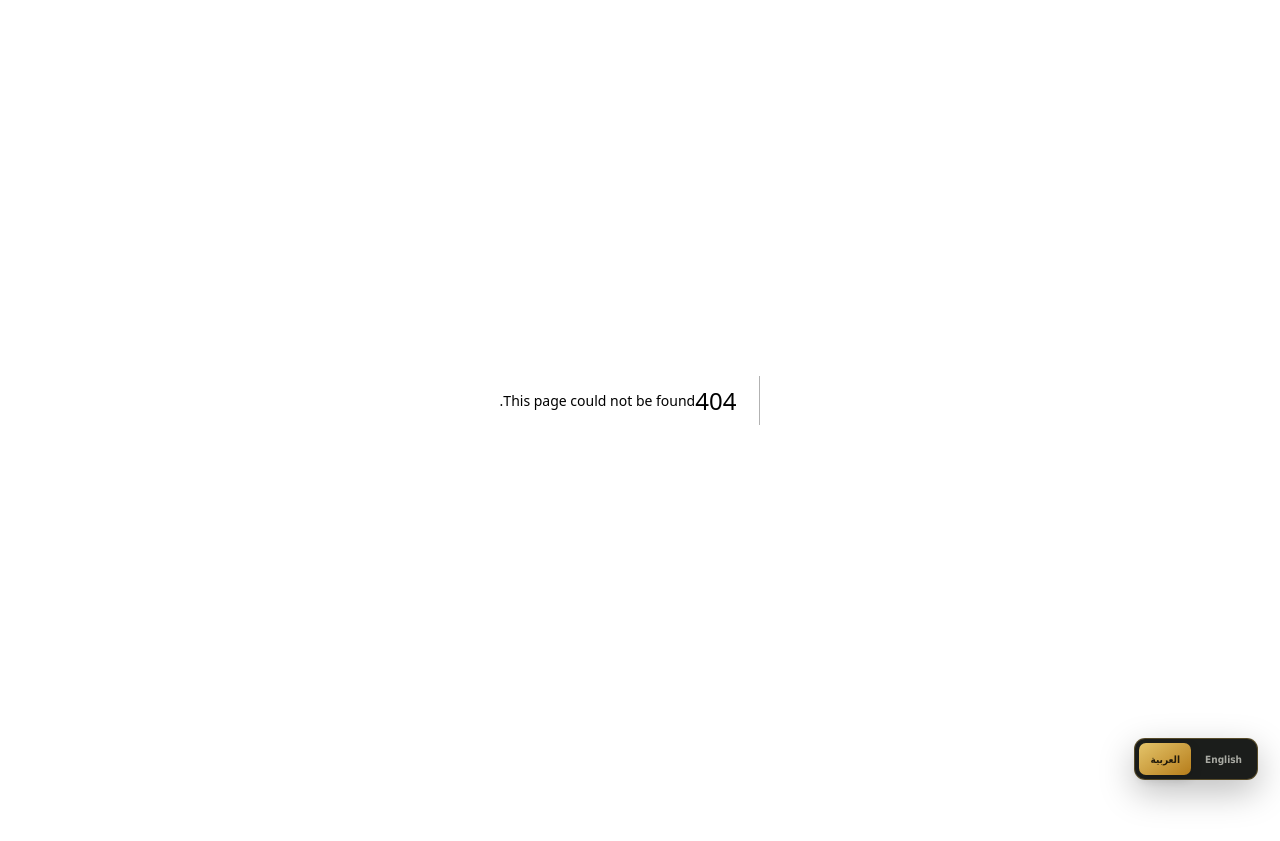
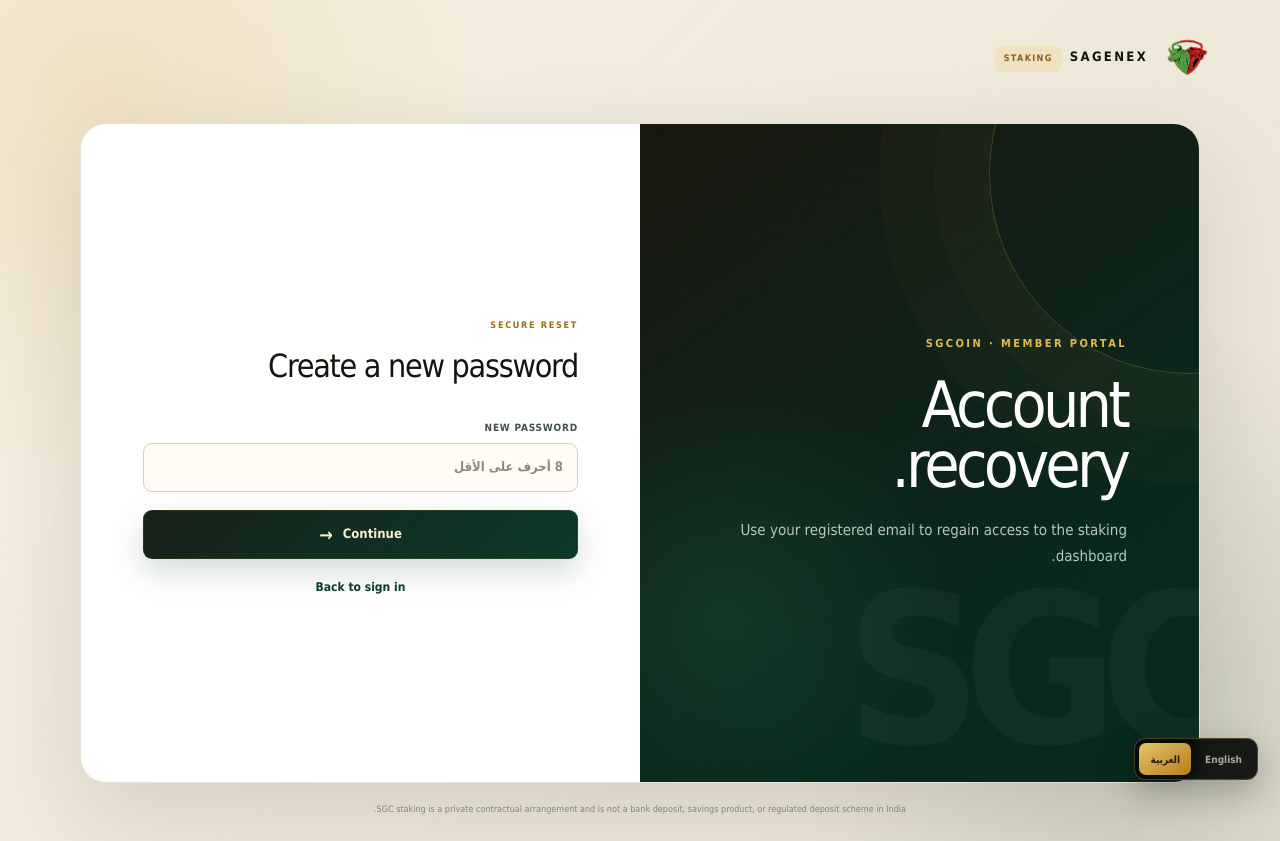
Before and after one commit to jobsforceai/sg-staking, a Next.js app: page /reset-password in a window 1280 px wide. Before the commit this address had no page. Before the commit the page ends 800 px from the top, so only its background shows below. Built offline with nearby package versions, Linux system fonts and the light colour scheme; no server answers.

Commit message:
Add staking password reset flow

```diff
--- a/app/AuthForm.tsx
+++ b/app/AuthForm.tsx
@@ -65,6 +65,7 @@ export function AuthForm({ mode }: { mode: "login" | "signup" }) {
           )}
           <label>Email address<input name="email" required type="email" autoComplete="email" placeholder="you@example.com" /></label>
           <label>Password<input name="password" required type="password" minLength={8} autoComplete={signup ? "new-password" : "current-password"} placeholder="At least 8 characters" /></label>
+          {!signup && <p className="auth-switch"><Link href="/forgot-password">Forgot password?</Link></p>}
           {error && <p className="form-error" role="alert">{error}</p>}
           <button className="button button-primary auth-submit" type="submit" disabled={loading}>{loading ? "Please wait…" : signup ? "Create account" : "Sign in"}<span>→</span></button>
           <p className="auth-switch">{signup ? "Already have an account?" : "New to Sagenex Staking?"} <Link href={signup ? "/login" : "/signup"}>{signup ? "Sign in" : "Create account"}</Link></p>
--- /dev/null
+++ b/app/PasswordResetForm.tsx
@@ -0,0 +1,104 @@
+"use client";
+
+import Image from "next/image";
+import Link from "next/link";
+import { useSearchParams } from "next/navigation";
+import { useState } from "react";
+import { apiRequest, friendlyError } from "./lib/staking-api";
+
+export function ForgotPasswordForm() {
+  const [loading, setLoading] = useState(false);
+  const [message, setMessage] = useState("");
+  const [error, setError] = useState("");
+
+  async function submit(event: React.FormEvent<HTMLFormElement>) {
+    event.preventDefault();
+    setLoading(true);
+    setError("");
+    setMessage("");
+    const form = new FormData(event.currentTarget);
+
+    try {
+      await apiRequest("/api/auth/forgot-password", {
+        method: "POST",
+        body: JSON.stringify({ email: form.get("email") }),
+      });
+      setMessage("If an account exists for this email, a reset link has been sent.");
+    } catch (err) {
+      setError(friendlyError(err));
+    } finally {
+      setLoading(false);
+    }
+  }
+
+  return <ResetShell title="Reset your password" overline="ACCOUNT ACCESS" onSubmit={submit} loading={loading} error={error} message={message}>
+    <label>Email address<input name="email" required type="email" autoComplete="email" placeholder="you@example.com" /></label>
+  </ResetShell>;
+}
+
+export function ResetPasswordForm() {
+  const searchParams = useSearchParams();
+  const token = searchParams.get("token") || "";
+  const [loading, setLoading] = useState(false);
+  const [message, setMessage] = useState("");
+  const [error, setError] = useState("");
+
+  async function submit(event: React.FormEvent<HTMLFormElement>) {
+    event.preventDefault();
+    setLoading(true);
+    setError("");
+    setMessage("");
+    const form = new FormData(event.currentTarget);
+
+    try {
+      await apiRequest("/api/auth/reset-password", {
+        method: "POST",
+        body: JSON.stringify({ token, password: form.get("password") }),
+      });
+      setMessage("Password updated. You can sign in now.");
+    } catch (err) {
+      setError(friendlyError(err));
+    } finally {
+      setLoading(false);
+    }
+  }
+
+  return <ResetShell title="Create a new password" overline="SECURE RESET" onSubmit={submit} loading={loading} error={error} message={message}>
+    <label>New password<input name="password" required type="password" minLength={8} autoComplete="new-password" placeholder="At least 8 characters" /></label>
+  </ResetShell>;
+}
+
+function ResetShell({ title, overline, children, onSubmit, loading, error, message }: {
+  title: string;
+  overline: string;
+  children: React.ReactNode;
+  onSubmit: (event: React.FormEvent<HTMLFormElement>) => void;
+  loading: boolean;
+  error: string;
+  message: string;
+}) {
+  return (
+    <main className="auth-page">
+      <Link className="auth-brand" href="/">
+        <Image src="/sagenex-logo-transparent.png" alt="Sagenex" width={58} height={58} priority />
+        <span>SAGENEX <b>STAKING</b></span>
+      </Link>
+      <section className="auth-shell">
+        <div className="auth-story">
+          <span className="kicker">SGCOIN · MEMBER PORTAL</span>
+          <h1>Account recovery.</h1>
+          <p>Use your registered email to regain access to the staking dashboard.</p>
+        </div>
+        <form className="auth-card" onSubmit={onSubmit}>
+          <div><span className="auth-overline">{overline}</span><h2>{title}</h2></div>
+          {children}
+          {message && <p className="form-success" role="status">{message}</p>}
+          {error && <p className="form-error" role="alert">{error}</p>}
+          <button className="button button-primary auth-submit" type="submit" disabled={loading}>{loading ? "Please wait..." : "Continue"}<span>→</span></button>
+          <p className="auth-switch"><Link href="/login">Back to sign in</Link></p>
+        </form>
+      </section>
+      <p className="auth-footnote">SGC staking is a private contractual arrangement and is not a bank deposit, savings product, or regulated deposit scheme in India.</p>
+    </main>
+  );
+}
--- /dev/null
+++ b/app/forgot-password/page.tsx
@@ -0,0 +1,5 @@
+import { ForgotPasswordForm } from "../PasswordResetForm";
+
+export default function ForgotPasswordPage() {
+  return <ForgotPasswordForm />;
+}
--- /dev/null
+++ b/app/reset-password/page.tsx
@@ -0,0 +1,6 @@
+import { Suspense } from "react";
+import { ResetPasswordForm } from "../PasswordResetForm";
+
+export default function ResetPasswordPage() {
+  return <Suspense><ResetPasswordForm /></Suspense>;
+}
```
Also changed, not shown: 2 other files (tests, documents, lock files or other folders).
